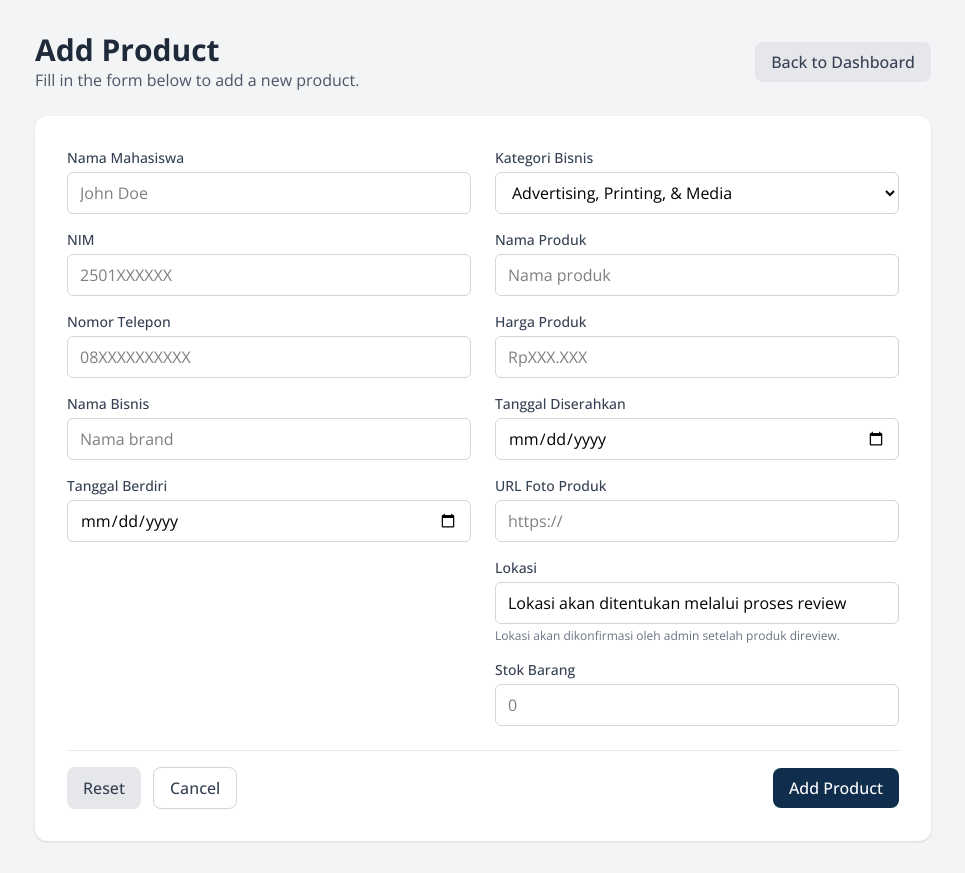
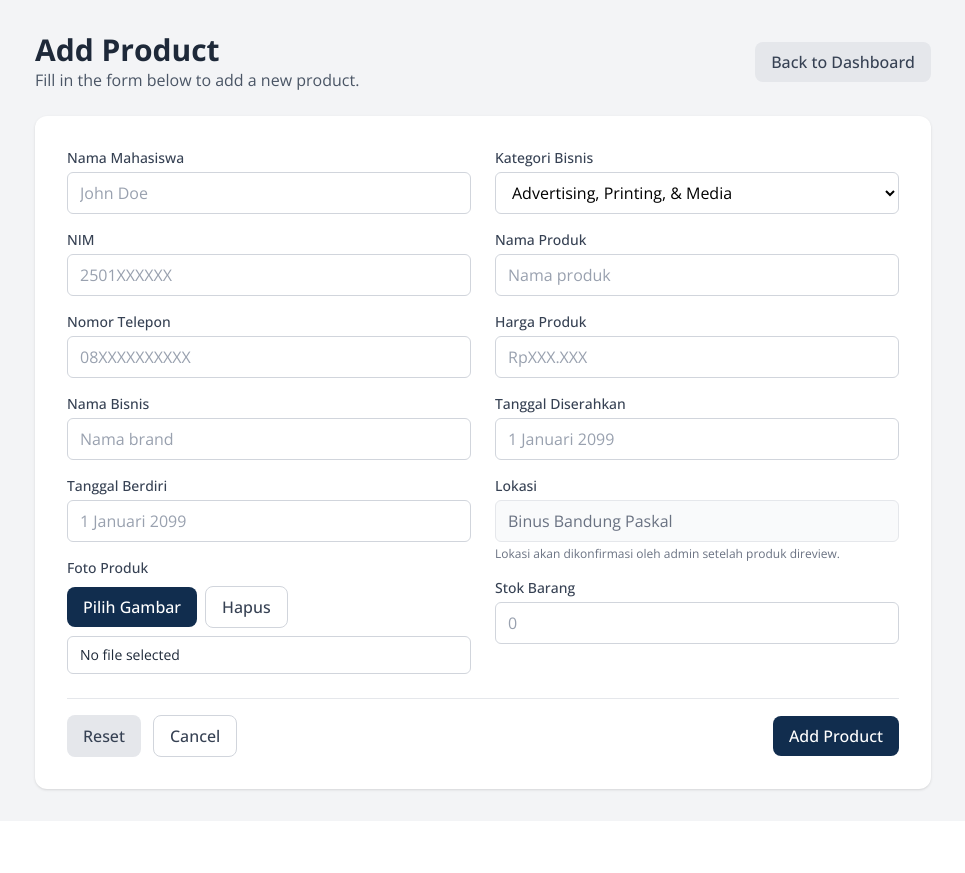
Before and after one commit to samuelmeliala/creativepreneur-store, a Next.js app: page /newproduct in a window 1280 px wide. Shown: the whole page, without its empty margins (157-1122 px from the left). After the commit the page ends 821 px from the top, so only its background shows below. Built offline with nearby package versions, Linux system fonts and the light colour scheme.

Commit message:
Update product_form.tsx

```diff
--- a/src/component/product_form.tsx
+++ b/src/component/product_form.tsx
@@ -1,8 +1,9 @@
 "use client";
 
-import React, { useEffect, useMemo, useState } from "react";
+import React, { useEffect, useMemo, useRef, useState } from "react";
 import { ProductPayload, Categories, CATEGORY_LIST } from "../lib/data";
 import { Button } from "../component/ui/button";
+import { saveProductWithCloudinary } from "../lib/saveProductCloud";
 
 export type ProductFormData = ProductPayload;
 
@@ -18,7 +19,7 @@ type ProductFormProps = {
 
 const CATEGORY_OPTIONS: Categories[] = CATEGORY_LIST;
 
-const DEFAULT_LOKASI = "Lokasi akan ditentukan melalui proses review";
+const DEFAULT_LOKASI = "Binus Bandung Paskal";
 
 const INITIAL_FORM_STATE: ProductFormData = {
   nama: "",
@@ -31,7 +32,8 @@ const INITIAL_FORM_STATE: ProductFormData = {
   harga_produk: "",
   tanggal_diserahkan: "",
   foto_produk: "",
-  lokasi_status: DEFAULT_LOKASI,
+  nomer_induk_barang: "",
+  lokasi_barang: DEFAULT_LOKASI,
   stok_barang: "",
 };
 
@@ -44,12 +46,14 @@ const ProductForm: React.FC<ProductFormProps> = ({
   lokasiEditable = true,
   participantEditable = true,
 }) => {
+  const isEditing = Boolean(initialData);
+
   const resolvedInitial = useMemo(() => {
     if (initialData) {
       return {
         ...INITIAL_FORM_STATE,
         ...initialData,
-        lokasi: initialData.lokasi_status || DEFAULT_LOKASI,
+        lokasi_barang: initialData.lokasi_barang || DEFAULT_LOKASI,
       };
     }
     return INITIAL_FORM_STATE;
@@ -57,9 +61,59 @@ const ProductForm: React.FC<ProductFormProps> = ({
 
   const [formData, setFormData] = useState<ProductFormData>(resolvedInitial);
 
+  // NEW: hold selected file + preview (not in your payload)
+  const [file, setFile] = useState<File | null>(null);
+  const [preview, setPreview] = useState<string>("");
+
   useEffect(() => {
     setFormData(resolvedInitial);
-  }, [resolvedInitial]);
+    setFile(null);
+    setPreview(initialData?.foto_produk ? initialData.foto_produk : "");
+  }, [resolvedInitial, initialData?.foto_produk]);
+
+  const isFieldDisabled = (field: keyof ProductFormData) => {
+    if (isEditing) {
+      // When editing only lokasi_barang and stok_barang are editable
+      if (field === "lokasi_barang") return !lokasiEditable;
+      if (field === "stok_barang") return false;
+      return true;
+    }
+
+    // Not editing: follow props for participant / lokasi fields
+    if (
+      field === "nama" ||
+      field === "nim" ||
+      field === "no_hp" ||
+      field === "nama_bisnis" ||
+      field === "tanggal_berdiri" ||
+      field === "nama_produk" ||
+      field === "harga_produk" ||
+      field === "tanggal_diserahkan" ||
+      field === "foto_produk"
+    ) {
+      return !participantEditable;
+    }
+    if (field === "lokasi_barang") return !lokasiEditable;
+    return false;
+  };
+
+  const inputBaseClass =
+    "mt-1 w-full rounded-md border px-3 py-2 text-black focus:border-blue-500 focus:ring-2 focus:ring-blue-500";
+
+  const getInputClass = (field: keyof ProductFormData) => {
+    const disabled = isFieldDisabled(field);
+    // When disabled, use gray text and slightly muted bg + gray border
+    if (disabled) {
+      return (
+        inputBaseClass +
+        " bg-gray-50 text-gray-500 border-gray-200 placeholder-gray-400"
+      );
+    }
+    return inputBaseClass + " border-gray-300 text-black placeholder-gray-400";
+  };
+
+  // File input ref (used by the "Pilih Gambar" button)
+  const fileInputRef = useRef<HTMLInputElement | null>(null);
 
   const handleChange = (
     event: React.ChangeEvent<HTMLInputElement | HTMLSelectElement>
@@ -68,12 +122,71 @@ const ProductForm: React.FC<ProductFormProps> = ({
     setFormData((prev) => ({ ...prev, [name]: value }));
   };
 
+  // NEW: handle the file input separately (uncontrolled).
+  const handleFile = (event: React.ChangeEvent<HTMLInputElement>) => {
+    const f = event.target.files?.[0] ?? null;
+    setFile(f);
+    const url = f ? URL.createObjectURL(f) : "";
+    setPreview(url);
+    if (url) {
+      setFormData((prev) => ({ ...prev, foto_produk: url }));
+    }
+  };
+
+  // Revoke object URL when preview changes or component unmounts
+  useEffect(() => {
+    return () => {
+      if (preview && preview.startsWith("blob:")) URL.revokeObjectURL(preview);
+    };
+  }, [preview]);
+
   const handleSubmit = async (event: React.FormEvent<HTMLFormElement>) => {
     event.preventDefault();
-    await onSubmit(formData);
+
+    // If a new file is picked, upload it and set foto_produk to the URL
+    let payload: ProductFormData = { ...formData };
+
+    if (file && !isFieldDisabled("foto_produk")) {
+      if (!file.type.startsWith("image/")) {
+        alert("File harus berupa gambar.");
+        return;
+      }
+      if (file.size > 5 * 1024 * 1024) {
+        alert("Ukuran gambar harus < 5MB.");
+        return;
+      }
+
+      // Upload -> get URL
+      const { imageUrl } = await saveProductWithCloudinary(file, {
+      name: formData.nama_produk || "Produk",
+      price: Number(String(formData.harga_produk).replace(/[^\d]/g, "") || 0),
+      category: String(formData.kategori_bisnis),
+      description: formData.nama_bisnis || "",
+    });
+
+      payload = { ...payload, foto_produk: imageUrl };
+    }
+
+    // Submit the final payload (with uploaded image URL when applicable)
+    await onSubmit(payload);
+
+    // Cleanup blob preview and file state after successful submit
+    if (preview && preview.startsWith("blob:")) {
+      try {
+        URL.revokeObjectURL(preview);
+      } catch (_) {
+        /* ignore */
+      }
+    }
+    setFile(null);
+    setPreview("");
   };
 
-  const resetForm = () => setFormData(resolvedInitial);
+  const resetForm = () => {
+    setFormData(resolvedInitial);
+    setFile(null);
+    setPreview("");
+  };
 
   return (
     <form
@@ -92,12 +205,12 @@ const ProductForm: React.FC<ProductFormProps> = ({
               value={formData.nama}
               onChange={handleChange}
               required
-              readOnly={!participantEditable}
-              disabled={!participantEditable}
-              className="mt-1 w-full rounded-md border border-gray-300 px-3 py-2 text-black focus:border-blue-500 focus:ring-2 focus:ring-blue-500"
+              readOnly={isFieldDisabled("nama")}
+              disabled={isFieldDisabled("nama")}
+              className={getInputClass("nama")}
               placeholder="John Doe"
             />
-            {!participantEditable && (
+            {isFieldDisabled("nama") && (
               <p className="mt-1 text-xs text-gray-500">Data mahasiswa tidak dapat diubah dari halaman ini.</p>
             )}
           </div>
@@ -112,9 +225,9 @@ const ProductForm: React.FC<ProductFormProps> = ({
               value={formData.nim}
               onChange={handleChange}
               required
-              readOnly={!participantEditable}
-              disabled={!participantEditable}
-              className="mt-1 w-full rounded-md border border-gray-300 px-3 py-2 text-black focus:border-blue-500 focus:ring-2 focus:ring-blue-500"
+              readOnly={isFieldDisabled("nim")}
+              disabled={isFieldDisabled("nim")}
+              className={getInputClass("nim")}
               placeholder="2501XXXXXX"
             />
           </div>
@@ -129,9 +242,9 @@ const ProductForm: React.FC<ProductFormProps> = ({
               value={formData.no_hp}
               onChange={handleChange}
               required
-              readOnly={!participantEditable}
-              disabled={!participantEditable}
-              className="mt-1 w-full rounded-md border border-gray-300 px-3 py-2 text-black focus:border-blue-500 focus:ring-2 focus:ring-blue-500"
+              readOnly={isFieldDisabled("no_hp")}
+              disabled={isFieldDisabled("no_hp")}
+              className={getInputClass("no_hp")}
               placeholder="08XXXXXXXXXX"
             />
           </div>
@@ -146,7 +259,9 @@ const ProductForm: React.FC<ProductFormProps> = ({
               value={formData.nama_bisnis}
               onChange={handleChange}
               required
-              className="mt-1 w-full rounded-md border border-gray-300 px-3 py-2 text-black focus:border-blue-500 focus:ring-2 focus:ring-blue-500"
+              readOnly={isFieldDisabled("nama_bisnis")}
+              disabled={isFieldDisabled("nama_bisnis")}
+              className={getInputClass("nama_bisnis")}
               placeholder="Nama brand"
             />
           </div>
@@ -161,13 +276,99 @@ const ProductForm: React.FC<ProductFormProps> = ({
             <input
               id="tanggal_berdiri"
               name="tanggal_berdiri"
-              type="date"
               value={formData.tanggal_berdiri}
               onChange={handleChange}
               required
-              className="mt-1 w-full rounded-md border border-gray-300 px-3 py-2 text-black focus:border-blue-500 focus:ring-2 focus:ring-blue-500"
+              readOnly={isFieldDisabled("tanggal_berdiri")}
+              disabled={isFieldDisabled("tanggal_berdiri")}
+              className={getInputClass("tanggal_berdiri")}
+              placeholder="1 Januari 2099"
             />
           </div>
+
+          <div>
+            <label htmlFor="foto_produk" className="block text-sm font-medium text-gray-700">
+              Foto Produk
+            </label>
+            <input
+              id="foto_produk"
+              name="foto_produk"
+              type="file"
+              accept="image/*"
+              onChange={handleFile}
+              ref={(el) => {
+                fileInputRef.current = el;
+              }}
+              readOnly={isFieldDisabled("foto_produk")}
+              disabled={isFieldDisabled("foto_produk")}
+              className="sr-only"
+            />
+            <div className="mt-2 flex items-center gap-2">
+              <Button
+                type="button"
+                onClick={() => fileInputRef.current?.click()}
+                disabled={isFieldDisabled("foto_produk")}
+              >
+                Pilih Gambar
+              </Button>
+              <Button
+                type="button"
+                variant="outline"
+                onClick={() => {
+                  // Clear the native file input's value so the browser UI shows no file selected
+                  if (fileInputRef.current) {
+                    try {
+                      fileInputRef.current.value = "";
+                    } catch (_) {
+                      /* ignore */
+                    }
+                  }
+
+                  // Revoke blob preview URL if present
+                  if (preview && preview.startsWith("blob:")) {
+                    try {
+                      URL.revokeObjectURL(preview);
+                    } catch (_) {
+                      /* ignore */
+                    }
+                  }
+
+                  setFile(null);
+                  setPreview("");
+                  setFormData((prev) => ({ ...prev, foto_produk: "" }));
+                }}
+                disabled={isFieldDisabled("foto_produk")}
+              >
+                Hapus
+              </Button>
+            </div>
+            <div className="mt-2">
+              <div
+                className={
+                  "w-full rounded-md border border-gray-300 bg-white px-3 py-2 text-sm text-gray-800 truncate"
+                }
+                title={file?.name || (formData.foto_produk ? String(formData.foto_produk).split("/").pop() : "No file selected")}
+              >
+                {file?.name || (formData.foto_produk ? String(formData.foto_produk).split("/").pop() : "No file selected")}
+              </div>
+            </div>
+
+            {preview && (
+              <img
+                src={preview}
+                alt="Preview"
+                className="mt-2 h-32 object-cover rounded"
+              />
+            )}
+            {!!formData.foto_produk && !preview && (
+              <img
+                src={formData.foto_produk}
+                alt="Current"
+                className="mt-2 h-32 object-cover rounded"
+              />
+            )}
+          </div>
+
         </div>
 
         <div className="space-y-4">
@@ -184,7 +385,8 @@ const ProductForm: React.FC<ProductFormProps> = ({
               value={formData.kategori_bisnis}
               onChange={handleChange}
               required
-              className="mt-1 w-full rounded-md border border-gray-300 px-3 py-2 text-black focus:border-blue-500 focus:ring-2 focus:ring-blue-500"
+              disabled={isFieldDisabled("kategori_bisnis")}
+              className={getInputClass("kategori_bisnis")}
             >
               {CATEGORY_OPTIONS.map((category) => (
                 <option key={category} value={category}>
@@ -204,7 +406,9 @@ const ProductForm: React.FC<ProductFormProps> = ({
               value={formData.nama_produk}
               onChange={handleChange}
               required
-              className="mt-1 w-full rounded-md border border-gray-300 px-3 py-2 text-black focus:border-blue-500 focus:ring-2 focus:ring-blue-500"
+              readOnly={isFieldDisabled("nama_produk")}
+              disabled={isFieldDisabled("nama_produk")}
+              className={getInputClass("nama_produk")}
               placeholder="Nama produk"
             />
           </div>
@@ -219,7 +423,9 @@ const ProductForm: React.FC<ProductFormProps> = ({
               value={formData.harga_produk}
               onChange={handleChange}
               required
-              className="mt-1 w-full rounded-md border border-gray-300 px-3 py-2 text-black focus:border-blue-500 focus:ring-2 focus:ring-blue-500"
+              readOnly={isFieldDisabled("harga_produk")}
+              disabled={isFieldDisabled("harga_produk")}
+              className={getInputClass("harga_produk")}
               placeholder="RpXXX.XXX"
             />
           </div>
@@ -234,45 +440,34 @@ const ProductForm: React.FC<ProductFormProps> = ({
             <input
               id="tanggal_diserahkan"
               name="tanggal_diserahkan"
-              type="date"
               value={formData.tanggal_diserahkan}
               onChange={handleChange}
               required
-              className="mt-1 w-full rounded-md border border-gray-300 px-3 py-2 text-black focus:border-blue-500 focus:ring-2 focus:ring-blue-500"
+              readOnly={isFieldDisabled("tanggal_diserahkan")}
+              disabled={isFieldDisabled("tanggal_diserahkan")}
+              className={getInputClass("tanggal_diserahkan")}
+              placeholder="1 Januari 2099"
             />
           </div>
 
-          <div>
-            <label htmlFor="foto_produk" className="block text-sm font-medium text-gray-700">
-              URL Foto Produk
-            </label>
-            <input
-              id="foto_produk"
-              name="foto_produk"
-              value={formData.foto_produk}
-              onChange={handleChange}
-              required
-              className="mt-1 w-full rounded-md border border-gray-300 px-3 py-2 text-black focus:border-blue-500 focus:ring-2 focus:ring-blue-500"
-              placeholder="https://"
-            />
-          </div>
+
 
           <div>
-            <label htmlFor="lokasi" className="block text-sm font-medium text-gray-700">
+            <label htmlFor="lokasi_barang" className="block text-sm font-medium text-gray-700">
               Lokasi
             </label>
             <input
-              id="lokasi"
-              name="lokasi"
-              value={formData.lokasi_status}
+              id="lokasi_barang"
+              name="lokasi_barang"
+              value={formData.lokasi_barang}
               onChange={handleChange}
               required
-              readOnly={!lokasiEditable}
-              disabled={!lokasiEditable}
-              className="mt-1 w-full rounded-md border border-gray-300 px-3 py-2 text-black focus:border-blue-500 focus:ring-2 focus:ring-blue-500"
+              readOnly={isFieldDisabled("lokasi_barang")}
+              disabled={isFieldDisabled("lokasi_barang")}
+              className={getInputClass("lokasi_barang")}
               placeholder="Jakarta"
             />
-            {!lokasiEditable && (
+            {isFieldDisabled("lokasi_barang") && (
               <p className="mt-1 text-xs text-gray-500">
                 Lokasi akan dikonfirmasi oleh admin setelah produk direview.
               </p>
@@ -291,7 +486,9 @@ const ProductForm: React.FC<ProductFormProps> = ({
               onChange={handleChange}
               min="0"
               required
-              className="mt-1 w-full rounded-md border border-gray-300 px-3 py-2 text-black focus:border-blue-500 focus:ring-2 focus:ring-blue-500"
+              readOnly={isFieldDisabled("stok_barang")}
+              disabled={isFieldDisabled("stok_barang")}
+              className={getInputClass("stok_barang")}
               placeholder="0"
             />
           </div>
```
